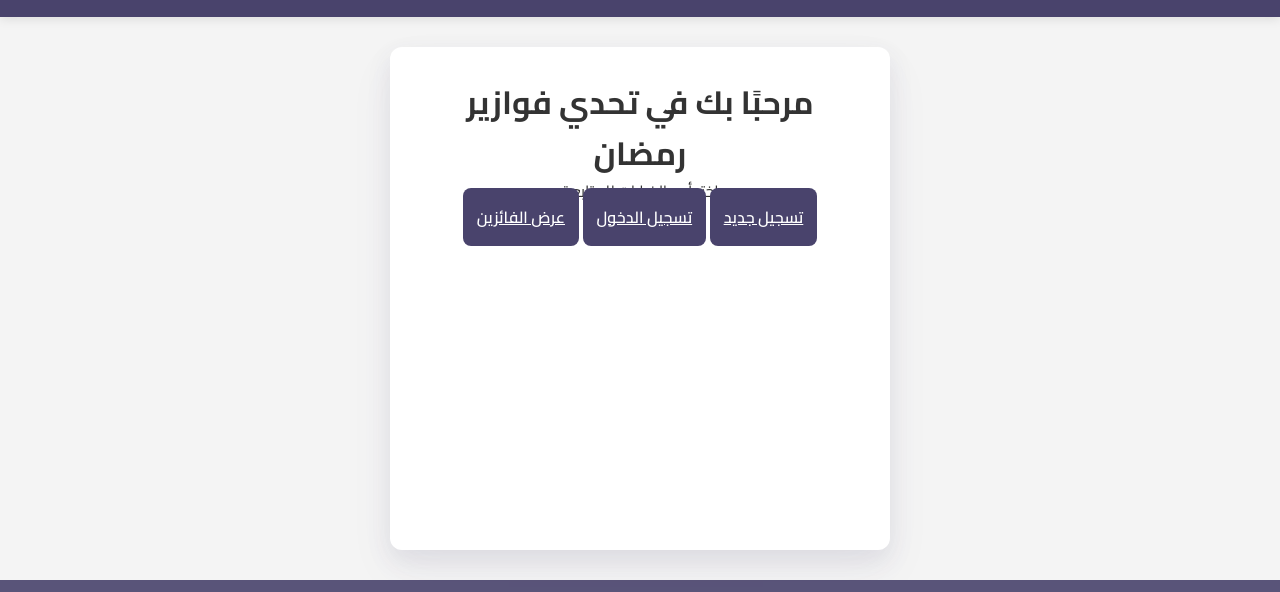
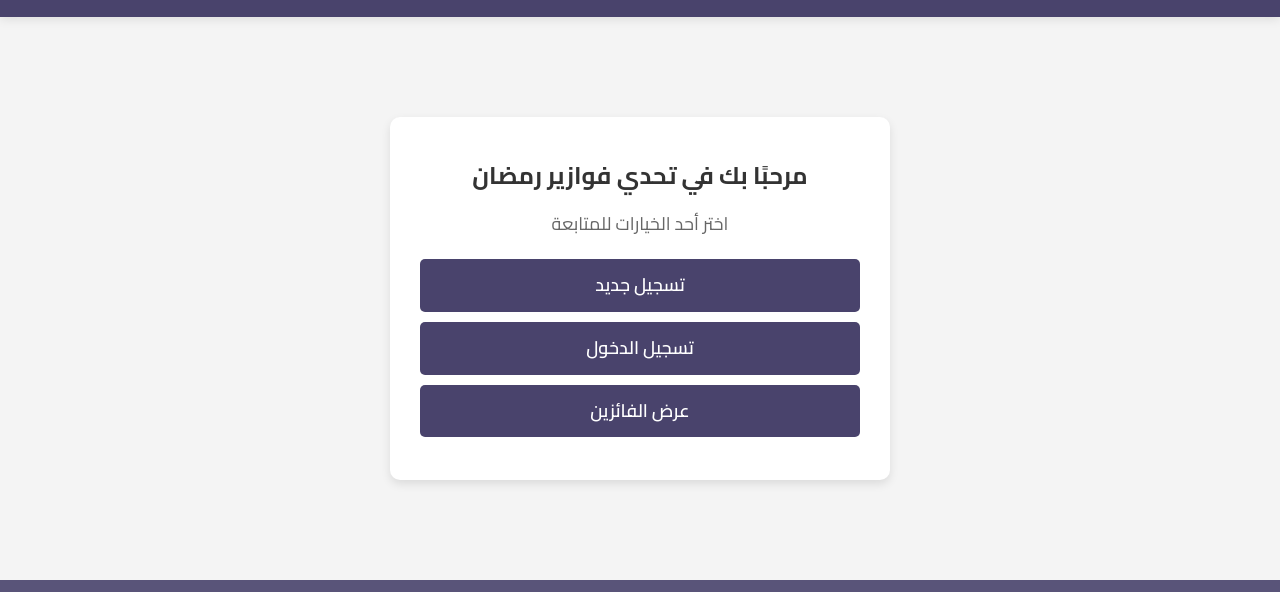
Before and after one commit to Joud676/DroneClub_Ramadan, a plain HTML site: page public/index.html in a window 1280 px wide. Shown: the part 126-718 px from the top of the page. Drawn offline with Linux system fonts and the light colour scheme.

Commit message:
Update style.css

```diff
--- a/public/styles/style.css
+++ b/public/styles/style.css
@@ -225,6 +225,51 @@ body {
 }
 
 
+.container {
+    max-width: 500px;
+    margin: 100px auto;
+    background: white;
+    padding: 30px;
+    border-radius: 10px;
+    box-shadow: 0px 4px 10px rgba(0, 0, 0, 0.1);
+}
+
+.title {
+    font-size: 24px;
+    margin-top: 10px;
+}
+
+.subtitle {
+    font-size: 18px;
+    color: #666;
+    margin-top: 15px;
+}
+
+.buttons {
+    margin-top: 20px;
+}
+
+.btn {
+    display: block;
+    width: 100%;
+    padding: 12px;
+    margin: 10px 0;
+    background: var(--primary-purple);
+    color: white;
+    text-decoration: none;
+    font-size: 18px;
+    border-radius: 5px;
+    transition: 0.3s;
+}
+
+.btn:hover {
+    background: var(--light-purple);
+}
+
+.btn-secondary:hover {
+    background: var(--accent-purple);
+}
+
 @media screen and (min-width: 200px) and (max-width: 900px) {
     .header-logo {
         width: 30%;
```
